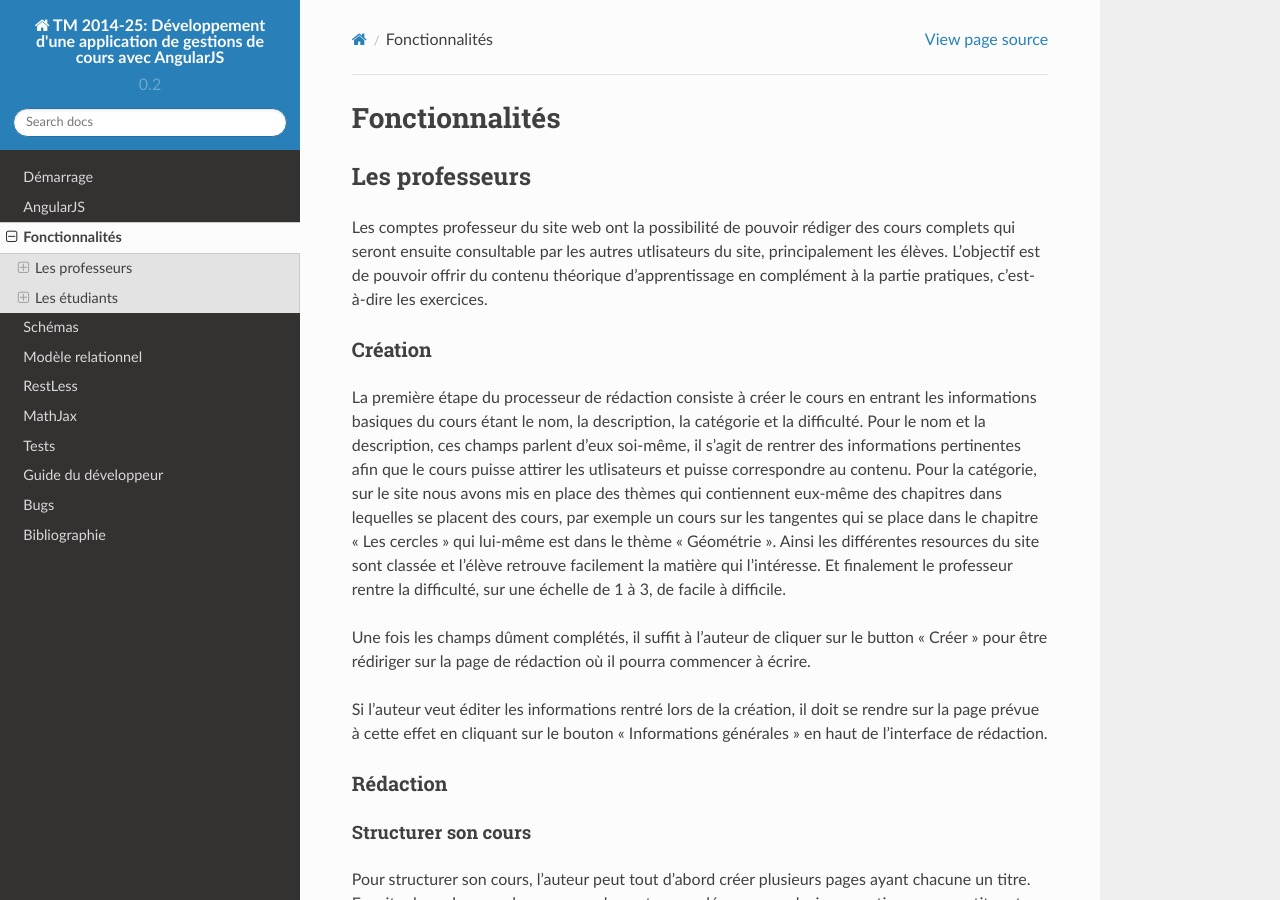
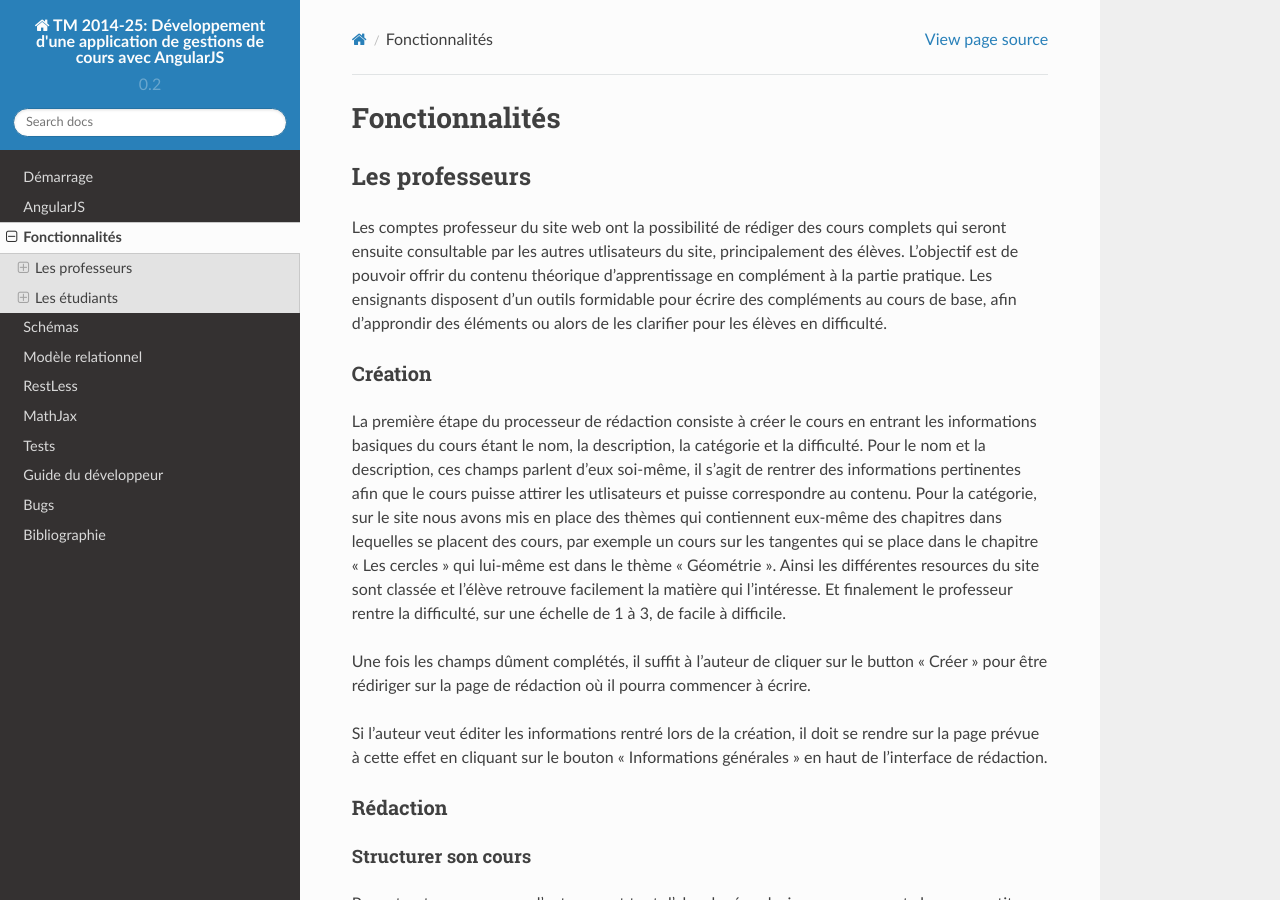
Before and after one commit to khcr/django-coursesApp, a Sphinx documentation site: the page built from source/functionalities.rst, in a window 1280 px wide and 900 px high. Built offline with Sphinx 7.4.7 and the Read the Docs theme 2.0.0, drawn with Linux system fonts in a browser that asks for light colours.

Commit message:
functionalities

```diff
--- a/source/functionalities.rst
+++ b/source/functionalities.rst
@@ -6,7 +6,7 @@ Fonctionnalités
 Les professeurs
 ###############
 
-Les comptes professeur du site web ont la possibilité de pouvoir rédiger des cours complets qui seront ensuite consultable par les autres utlisateurs du site, principalement les élèves. L'objectif est de pouvoir offrir du contenu théorique d'apprentissage en complément à la partie pratiques, c'est-à-dire les exercices.
+Les comptes professeur du site web ont la possibilité de rédiger des cours complets qui seront ensuite consultable par les autres utlisateurs du site, principalement des élèves. L'objectif est de pouvoir offrir du contenu théorique d'apprentissage en complément à la partie pratique. Les ensignants disposent d'un outils formidable pour écrire des compléments au cours de base, afin d'approndir des éléments ou alors de les clarifier pour les élèves en difficulté.
 
 *********
 Création
```
Also changed, not shown: 6 other files.
